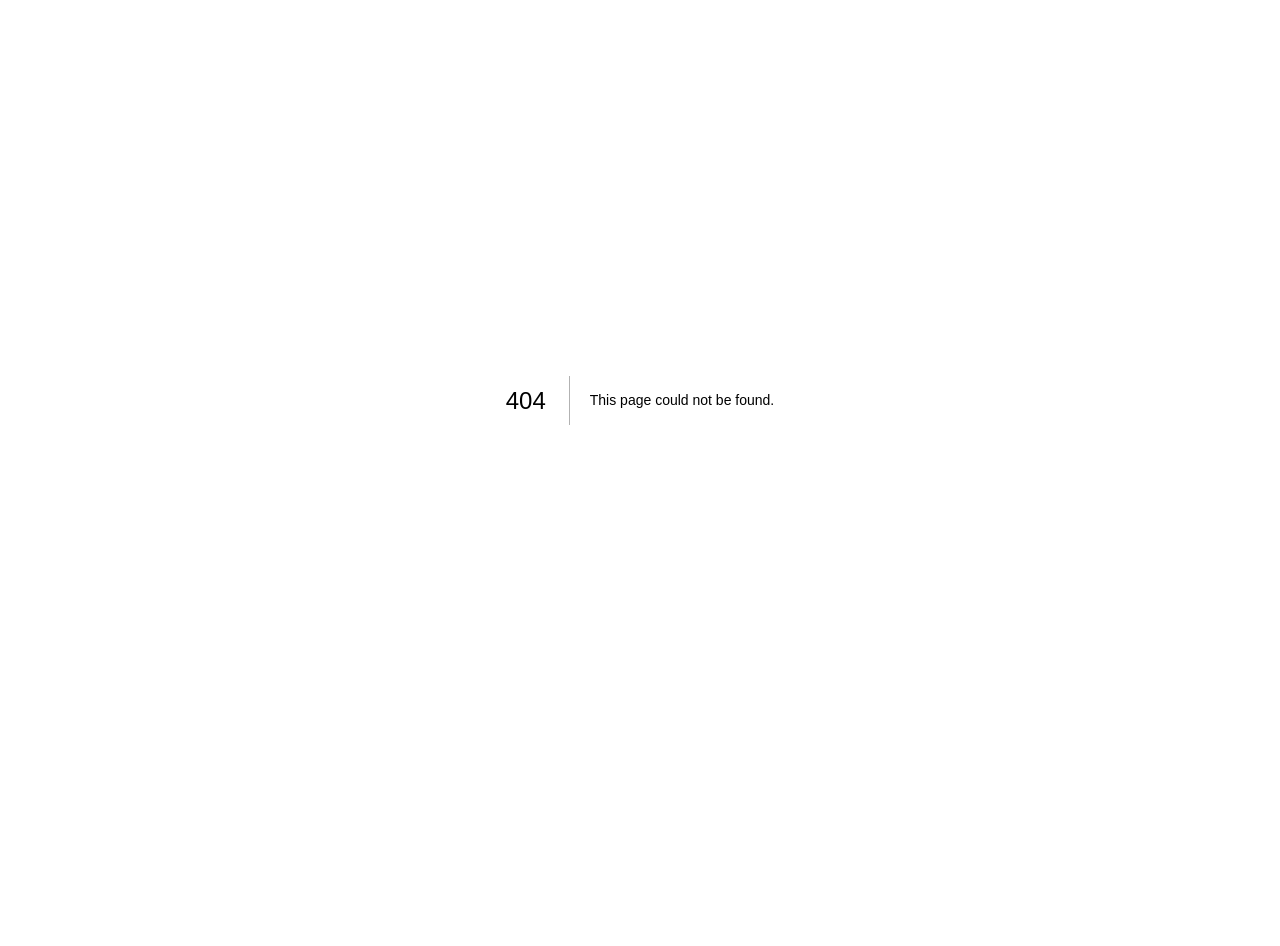
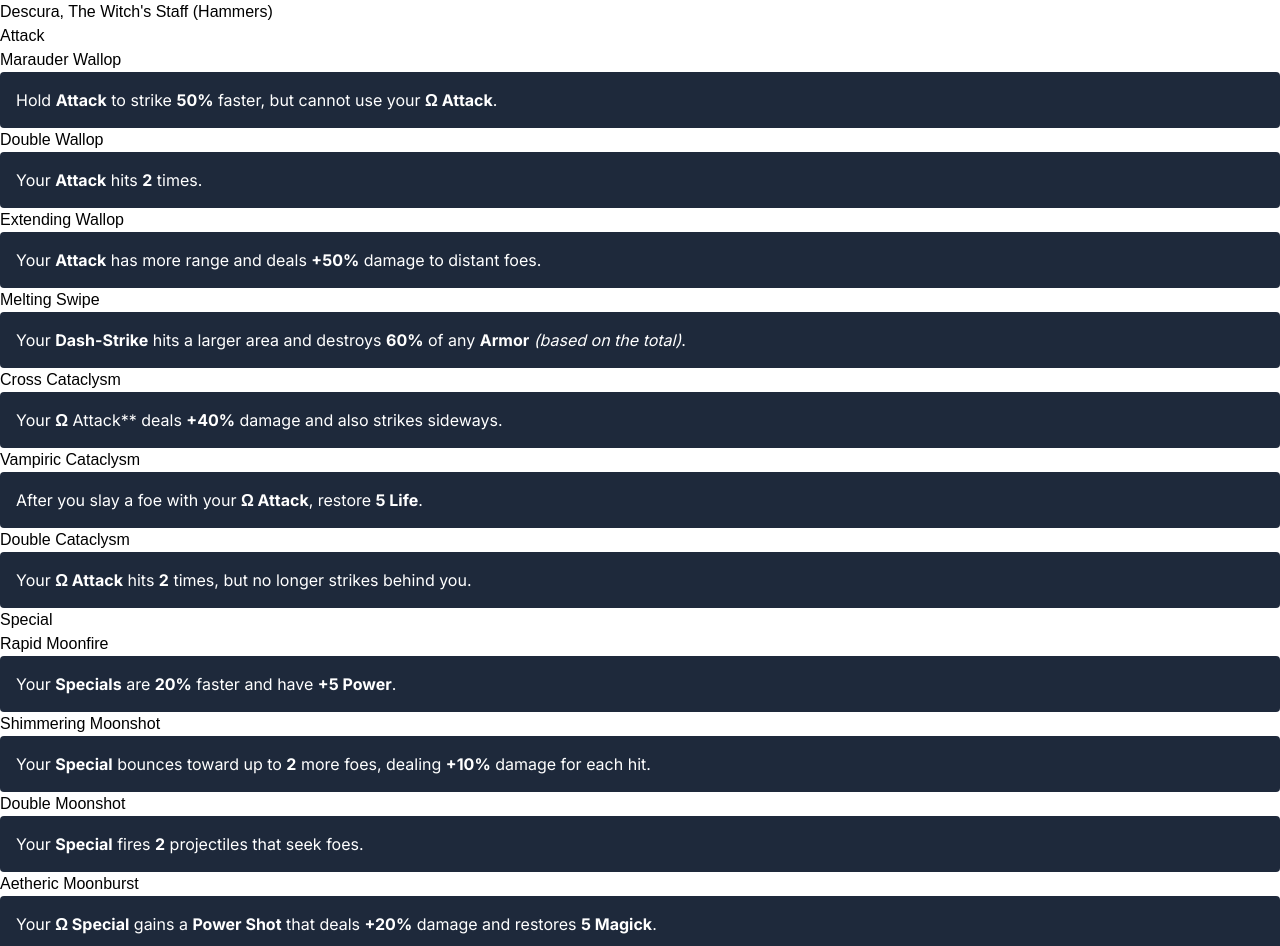
Before and after one commit to dsa821/hades2-crossroads-nextra, a Next.js app: page /weapons/witchs-staff/hammers in a window 1280 px wide. Before the commit this address had no page. Shown: the top 946 px of the page. Before the commit the page ends 800 px from the top, so only its background shows below. Built offline with nearby package versions, Linux system fonts and the light colour scheme; a web font is replaced by a local one.

Commit message:
initial hammer stuff

```diff
--- a/components/Boon.tsx
+++ b/components/Boon.tsx
@@ -9,7 +9,7 @@ type BoonProps = {
 
 export const Boon: FC<BoonProps> = (props) => {
   return (
-    <div className={`text-lg bg-slate-800 text-white rounded p-4 ${props.className}`}>
+    <div className={`bg-slate-800 text-white rounded p-4 ${props.className}`}>
       {props.title != null && (
         <div className='font-bold text-2xl'>
           <TextHighlight type={props.rarity}>{props.title}</TextHighlight>
--- a/pages/weapons/_meta.json
+++ b/pages/weapons/_meta.json
@@ -1,7 +1,7 @@
 {
   "witchs-staff": "Witch's Staff",
   "sister-blades": "Sister Blades",
-	"umbral-flames": "Umbral Flames",
-	"moonstone-axe": "Moonstone Axe",
-	"argent-skull": "Argent Skull"
+  "umbral-flames": "Umbral Flames",
+  "moonstone-axe": "Moonstone Axe",
+  "argent-skull": "Argent Skull"
 }
--- a/pages/weapons/argent-skull.mdx
+++ b/pages/weapons/argent-skull.mdx
@@ -1,7 +1,9 @@
-import { Boon } from "@/components/Boon";
-import { TextHighlight } from "@/components/TextHighlight";
+import { Boon, TextHighlight } from "@/components";
 
 # Revaal, The Argent Skull
+
+> The Argent Skull once belonged to the Adjudicator Revaal, and now Revaal belongs to you.\
+> Revaal deserves it, and indeed is very fortunate that you are more responsible than once was she.
 
 ## <TextHighlight type="epic">Aspect of Melinoë</TextHighlight>
 
--- a/pages/weapons/moonstone-axe.mdx
+++ b/pages/weapons/moonstone-axe.mdx
@@ -1,7 +1,9 @@
-import { Boon } from "@/components/Boon";
-import { TextHighlight } from "@/components/TextHighlight";
+import { Boon, TextHighlight } from "@/components";
 
 # Zorephet, The Moonstone Axe
+
+> No; do not use Zorephet the Moonstone Axe. She is for the likes of Nemesis, not for goddesses of modest proportion.\
+> ...Infuriating, is not, such an idea? Zorephet cares not who wields her, so long as she drinks.
 
 ## <TextHighlight type="epic">Aspect of Melinoë</TextHighlight>
 
--- a/pages/weapons/sister-blades.mdx
+++ b/pages/weapons/sister-blades.mdx
@@ -1,7 +1,9 @@
-import { Boon } from "@/components/Boon";
-import { TextHighlight } from "@/components/TextHighlight";
+import { Boon, TextHighlight } from "@/components";
 
 # Lim and Oros, The Sister Blades
+
+> The sister blades Lim and Oros were created for you; for us.\
+> We reap what we sow. Remember when you put them to use.
 
 ## <TextHighlight type="epic">Aspect of Melinoë</TextHighlight>
 
@@ -36,7 +38,7 @@ Your **Specials** seek foes in your **Casts**, and fire more blades after you **
 
 </Boon>
 
-### Poseidon Special
+### Poseidon Special [#pan-poseidon-special]
 
 <Boon>
 **Keepsake 1**: Vivid Sea (Poseidon)\
--- a/pages/weapons/umbral-flames.mdx
+++ b/pages/weapons/umbral-flames.mdx
@@ -1,7 +1,9 @@
-import { Boon } from "@/components/Boon";
-import { TextHighlight } from "@/components/TextHighlight";
+import { Boon, TextHighlight } from "@/components";
 
 # Ygnium, The Umbral Flames
+
+> You are ready for the Umbral Flames of Ygnium. You are ready for them. Why, however, a weapon of light?\
+> In light, the darkness deepens, and the shadows dance. That is why. So much the better, then, that you have two such sources.
 
 ## <TextHighlight type="epic">Aspect of Melinoë</TextHighlight>
 
--- a/pages/weapons/witchs-staff.mdx
+++ b/pages/weapons/witchs-staff.mdx
@@ -1,7 +1,9 @@
-import { Boon } from "@/components/Boon";
-import { TextHighlight } from "@/components/TextHighlight";
+import { Boon, TextHighlight } from "@/components";
 
 # Descura, The Witch's Staff
+
+> Amongst the Nocturnal Arms, Descura was first to wake when you approached. She is yours.\
+> How does it feel to wield her, something which should never have been used? Forged in Chaos as a last resort, to bring her brother-arms to heel if need arose.
 
 ## <TextHighlight type="epic">Aspect of Melinoë</TextHighlight>
 
@@ -36,12 +38,11 @@ While you have no more than **50% Life**, absorb your **Ω Special** blast to re
 
 </Boon>
 
-### Poseidon Special
+### Poseidon Special [#momus-poseidon-special]
 
 <Boon>
-**Keepsake 1**: Vivid Sea (Poseidon)\
-**Special**: Wave Flourish (Poseidon)\
-**Hammers**: Double Moonshot
+  **Keepsake 1**: Vivid Sea (Poseidon)\ **Special**: Wave Flourish (Poseidon)\
+  **Hammers**: Double Moonshot
 </Boon>
 
 The easiest build in early access. Just spam Special on the way to victory!
--- /dev/null
+++ b/pages/weapons/witchs-staff/_meta.json
@@ -0,0 +1,3 @@
+{
+  "hammers": "Hammers"
+}
--- /dev/null
+++ b/pages/weapons/witchs-staff/hammers.mdx
@@ -0,0 +1,75 @@
+import { Boon, TextHighlight } from "@/components";
+
+# Descura, The Witch's Staff (Hammers)
+
+## Attack
+
+### Marauder Wallop
+
+<Boon>
+  Hold **Attack** to strike **50%** faster, but cannot use your **Ω Attack**.
+</Boon>
+
+### Double Wallop
+
+<Boon>Your **Attack** hits **2** times.</Boon>
+
+### Extending Wallop
+
+<Boon>
+  Your **Attack** has more range and deals **+50%** damage to distant foes.
+</Boon>
+
+### Melting Swipe
+
+<Boon>
+  Your **Dash-Strike** hits a larger area and destroys **60%** of any **Armor**
+  _(based on the total)_.
+</Boon>
+
+### Cross Cataclysm
+
+<Boon>
+  Your **Ω** Attack** deals **+40%** damage and also strikes sideways.
+</Boon>
+
+### Vampiric Cataclysm
+
+<Boon>After you slay a foe with your **Ω Attack**, restore **5 Life**.</Boon>
+
+### Double Cataclysm
+
+<Boon>
+  Your **Ω Attack** hits **2** times, but no longer strikes behind you.
+</Boon>
+
+## Special
+
+### Rapid Moonfire
+
+<Boon>Your **Specials** are **20%** faster and have **+5 Power**.</Boon>
+
+### Shimmering Moonshot
+
+<Boon>
+  Your **Special** bounces toward up to **2** more foes, dealing **+10%** damage
+  for each hit.
+</Boon>
+
+### Double Moonshot
+
+<Boon>Your **Special** fires **2** projectiles that seek foes.</Boon>
+
+### Aetheric Moonburst
+
+<Boon>
+  Your **Ω Special** gains a **Power Shot** that deals **+20%** damage and
+  restores **5 Magick**.
+</Boon>
+
+### Giga Moonburst
+
+<Boon>
+  You can **Channel +40 Magick** into your **Ω Special** to deal **+300%**
+  damage in a larger area.
+</Boon>
--- a/theme.config.tsx
+++ b/theme.config.tsx
@@ -4,6 +4,12 @@ import { useRouter } from "next/router";
 
 const config: DocsThemeConfig = {
   logo: <span>Hades 2 - The Crossroads</span>,
+  head: (
+    <>
+      <meta property='og:title' content='Hades 2 - The Crossroads' />
+      <meta property='og:description' content='A general resource for Hades 2.' />
+    </>
+  ),
   primaryHue: 156.2,
   primarySaturation: 72.6,
   // project: {
```
